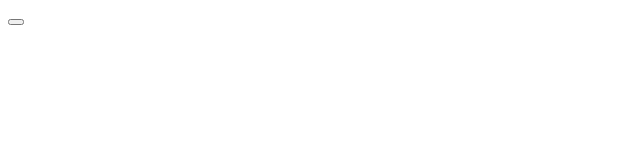
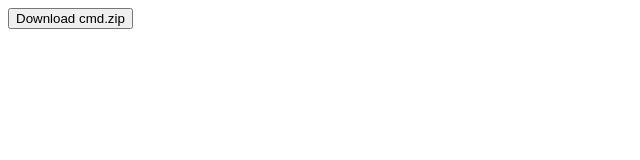
Before and after one commit to 123Lniner/Custom-Cmd-Intepreter, a plain HTML site: page index.html in a window 1280 px wide. Shown: the whole page, without its empty margins (0-640 px from the left). Drawn offline with Linux system fonts and the light colour scheme.

Commit message:
Update index.html

```diff
--- a/index.html
+++ b/index.html
@@ -6,6 +6,6 @@
     <title>Downloader</title>
   </head>
   <body>
-    <button href="github.com/123Lniner/Custom-Cmd-Intepreter/cmd.zip">
+    <button href="github.com/123Lniner/Custom-Cmd-Intepreter/cmd.zip">Download cmd.zip</button>
   </body>
 </html>
```
